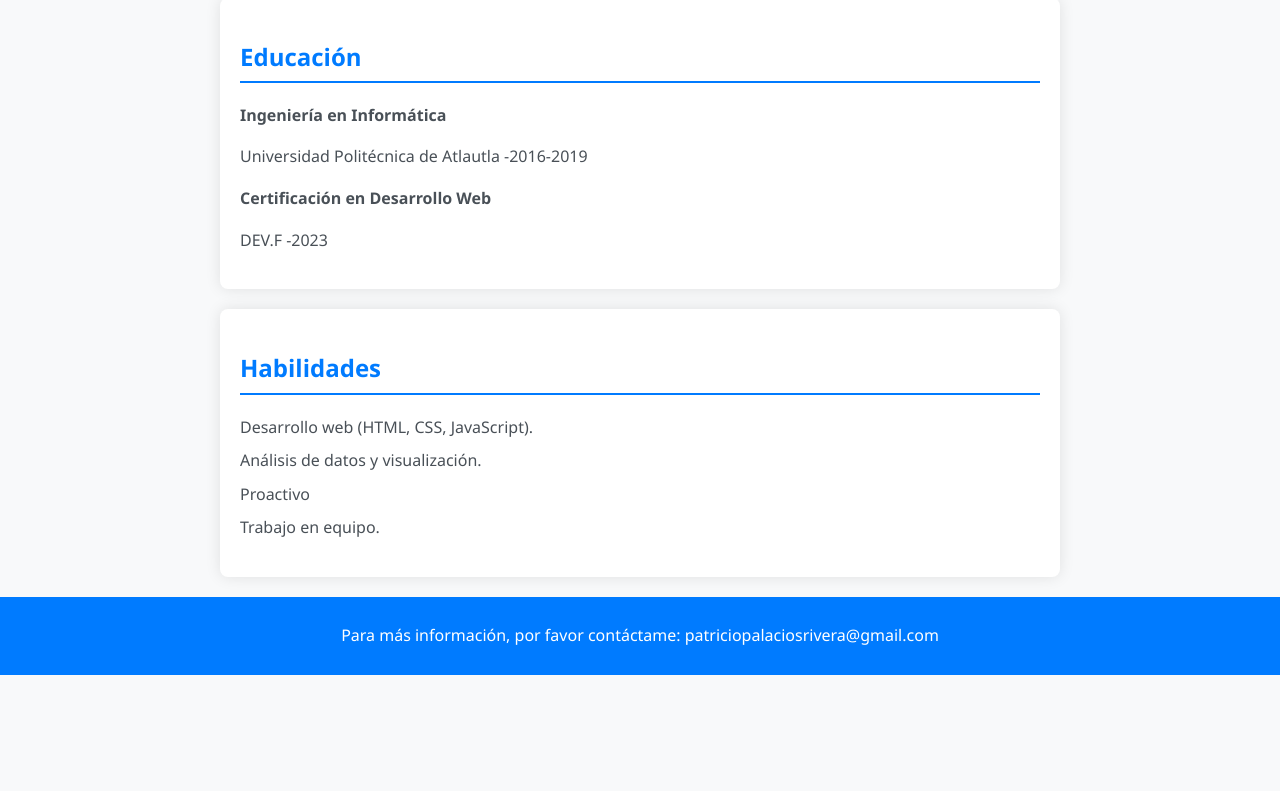
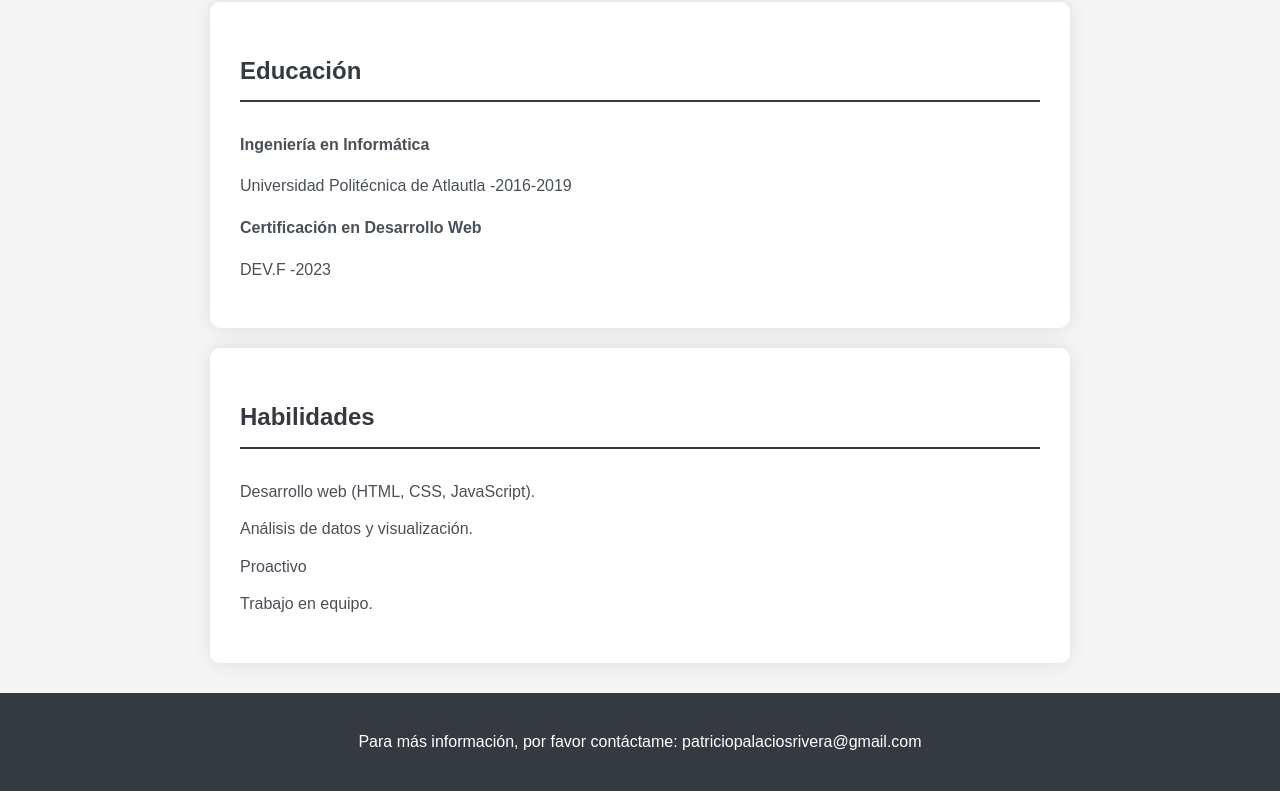
Before and after one commit to PatrickPalacios/CV, a plain HTML site: page Index.html in a window 1280 px wide. Shown: the part 1039-1830 px from the top of the page. Before the commit the page ends 1714 px from the top, so only its background shows below. Drawn offline with Linux system fonts and the light colour scheme.

Commit message:
Se cambio el fondo

```diff
--- a/styles.css
+++ b/styles.css
@@ -1,35 +1,35 @@
 body {
-    font-family: 'Segoe UI', Tahoma, Geneva, Verdana, sans-serif;
+    font-family: 'Montserrat', sans-serif;
     line-height: 1.6;
     margin: 0;
     padding: 0;
-    background-color: #f8f9fa;
+    background-color: #f5f5f5;
     color: #495057;
 }
 
 header {
-    background-color: #007bff;
+    background-color: #343a40;
     color: #fff;
-    padding: 10px 0;
+    padding: 20px 0;
     text-align: center;
 }
 
 section {
     max-width: 800px;
     margin: 20px auto;
-    padding: 20px;
+    padding: 30px;
     background-color: #fff;
-    box-shadow: 0 0 15px rgba(0, 0, 0, 0.1);
-    border-radius: 8px;
+    box-shadow: 0 0 20px rgba(0, 0, 0, 0.1);
+    border-radius: 10px;
 }
 
 .image-profile {
-    width: 250px;
-    height: 250px;
+    width: 150px;
+    height: 150px;
     border-radius: 50%;
-    margin-bottom: 20px;
+    margin-bottom: 30px;
     object-fit: cover;
-    border: 4px solid #007bff;
+    border: 6px solid #007bff;
 }
 
 .profile-description {
@@ -38,10 +38,10 @@ section {
 }
 
 h2 {
-    color: #007bff;
-    border-bottom: 2px solid #007bff;
-    padding-bottom: 5px;
-    margin-bottom: 20px;
+    color: #343a40;
+    border-bottom: 2px solid #343a40;
+    padding-bottom: 10px;
+    margin-bottom: 30px;
 }
 
 .skills {
@@ -50,23 +50,25 @@ h2 {
 }
 
 .skills li {
-    margin-bottom: 8px;
+    margin-bottom: 12px;
+    font-size: 16px;
 }
 
 footer {
-    margin-top: 20px;
-    padding: 10px 0;
-    background-color: #007bff;
+    margin-top: 30px;
+    padding: 20px 0;
+    background-color: #343a40;
     color: #fff;
     text-align: center;
 }
 
 footer a {
-    color: #fff;
+    color: #007bff;
     text-decoration: none;
     font-weight: bold;
 }
 
 footer a:hover {
+    color: #0056b3;
     text-decoration: underline;
 }
```
